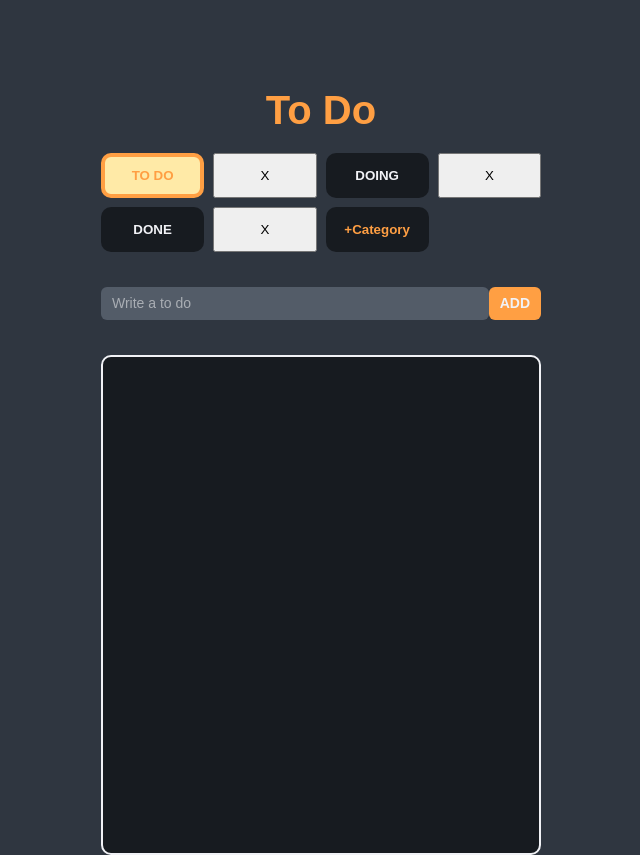
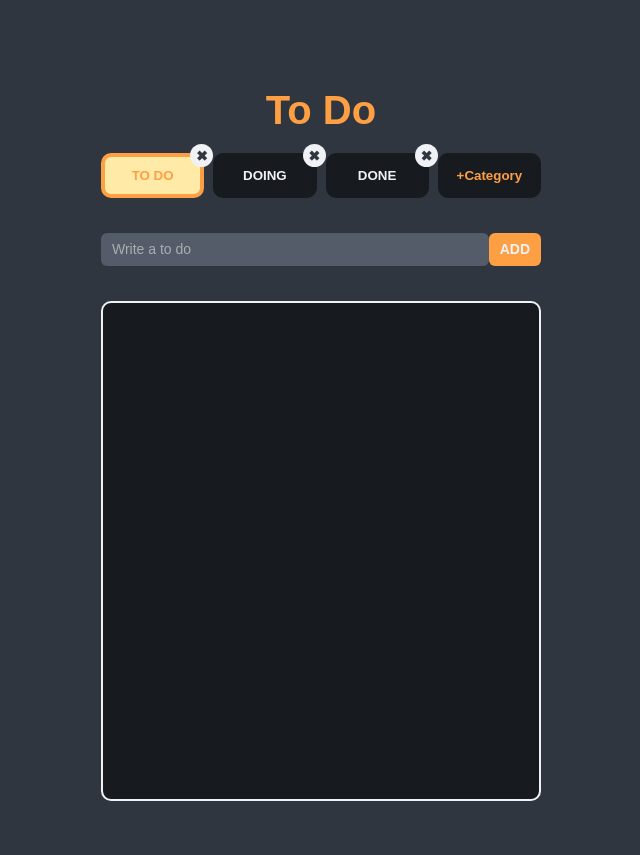
Before and after one commit to mijinB/recoil_todo_list, a React (Create React App) app: page / in a window 1280 px wide. Shown: the whole page, without its empty margins (319-959 px from the left). After the commit the page ends 801 px from the top, so only its background shows below. Built offline with nearby package versions, Linux system fonts and the light colour scheme.

Commit message:
delete Button UI style

```diff
--- a/src/components/SelectCategory.tsx
+++ b/src/components/SelectCategory.tsx
@@ -3,10 +3,15 @@ import { categoriesState, categoryState, toDoState } from "../atoms";
 import { useEffect } from "react";
 import { styled } from "styled-components";
 
+const CategoryButtonsWrapper = styled.div`
+    position: relative;
+`;
+
 const CategoryButton = styled.button`
     display: flex;
     justify-content: center;
     align-items: center;
+    width: 100%;
     height: 45px;
     border: none;
     border-radius: 10px;
@@ -24,6 +29,27 @@ const CategoryButton = styled.button`
         border: 4px solid ${(props) => props.theme.accentTextColor};
         background-color: ${(props) => props.theme.accentBgColor};
         color: ${(props) => props.theme.accentTextColor};
+    }
+`;
+
+const CategoryDeleteButton = styled.button`
+    position: absolute;
+    top: -9px;
+    right: -9px;
+    width: 23px;
+    height: 23px;
+    padding: 0;
+    border: none;
+    border-radius: 50%;
+    background-color: ${(props) => props.theme.textColor};
+    color: ${(props) => props.theme.bgColor};
+    font-size: 14px;
+    font-weight: 600;
+    transition: all 0.25s ease-out;
+    cursor: pointer;
+    &:hover {
+        background-color: ${(props) => props.theme.accentTextColor};
+        color: red;
     }
 `;
 
@@ -112,7 +138,7 @@ function SelectCategory() {
     return (
         <>
             {categories.map((categoryItem) => (
-                <>
+                <CategoryButtonsWrapper>
                     <CategoryButton
                         key={categories.indexOf(categoryItem)}
                         value={categoryItem}
@@ -121,10 +147,14 @@ function SelectCategory() {
                     >
                         {categoryItem.replace("_", " ")}
                     </CategoryButton>
-                    <button key={categories.indexOf(categoryItem) + "xx"} value={categoryItem} onClick={onDelete}>
-                        X
-                    </button>
-                </>
+                    <CategoryDeleteButton
+                        key={categories.indexOf(categoryItem) + "xx"}
+                        value={categoryItem}
+                        onClick={onDelete}
+                    >
+                        ✖
+                    </CategoryDeleteButton>
+                </CategoryButtonsWrapper>
             ))}
             <CategoryAddButton onClick={addCategory}>+Category</CategoryAddButton>
         </>
--- a/src/components/ToDo.tsx
+++ b/src/components/ToDo.tsx
@@ -25,11 +25,13 @@ const ToDoItemDelete = styled.button`
     border: none;
     border-radius: 50%;
     background-color: ${(props) => props.theme.textColor};
-    font-size: 11px;
+    font-size: 14px;
+    font-weight: 600;
     transition: all 0.25s ease-out;
     cursor: pointer;
     &:hover {
-        background-color: ${(props) => props.theme.accentBgColor};
+        background-color: ${(props) => props.theme.accentTextColor};
+        color: red;
     }
 `;
 
@@ -107,7 +109,7 @@ function ToDo({ id, text, category }: IToDo) {
             <ToDoItemWrapper>
                 <ToDoItemText>
                     {text}
-                    <ToDoItemDelete onClick={onDelete}>❌</ToDoItemDelete>
+                    <ToDoItemDelete onClick={onDelete}>✖</ToDoItemDelete>
                 </ToDoItemText>
                 <ToDoItemCategoryWrapper>
                     {categories.map(
```
